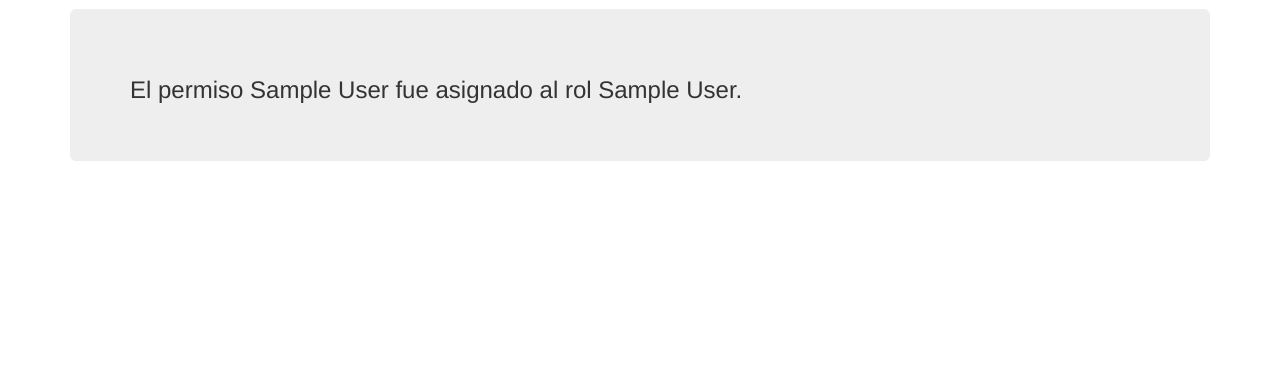
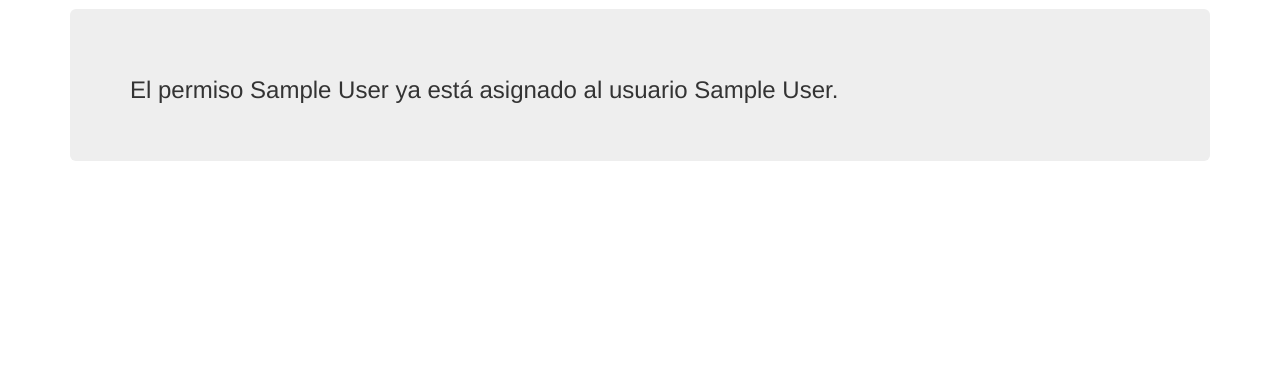
Before and after one commit to 9andresc/proyecto-sap, a Django app: page /administracion/gestion_roles/confirmacion_agregar_permiso/rol/1/1/ in a window 1280 px wide. Shown: the part 51-420 px from the top of the page. Run offline with Django 3.2, Linux system fonts and the light colour scheme; tables that the repository leaves empty hold one stand-in row (values such as "Sample post"); some libraries are stand-ins or nearby versions.

Commit message:
Excepción agregada al intentar agregar el mismo permiso a un rol por segunda vez.

```diff
--- a/sap/administracion/templates/rol/confirmacion_agregar_permiso.html
+++ b/sap/administracion/templates/rol/confirmacion_agregar_permiso.html
@@ -3,7 +3,11 @@
 {% block content %}
 <div class="jumbotron">
 	<div class="bs-example">
-		<h3>El permiso {{ permiso.nombre }} fue asignado al rol {{ rol.nombre }}.</h3>
+		{% if valido %}
+		<h3>El permiso {{ permiso.nombre }} fue asignado al rol {{ rol.nombre }}. </h3>
+		{% else %}
+		<h3>El permiso {{ permiso.nombre }} ya está asignado al usuario {{ rol.nombre }}.</h3>
+		{% endif %}
 	</div>
 </div>
 {% endblock %}
--- a/sap/administracion/views.py
+++ b/sap/administracion/views.py
@@ -192,11 +192,15 @@ def agregar_permiso_view(request, id_rol):
     return render_to_response('rol/agregar_permiso.html', ctx, context_instance=RequestContext(request))
 
 def confirmacion_agregar_permiso_view(request, id_rol, id_permiso):
+    valido = True
     rol = Rol.objects.get(id=id_rol)
     permiso = Permiso.objects.get(id=id_permiso)
-    rol.permisos.add(permiso)
-    rol.save()
-    ctx = {'rol':rol, 'permiso':permiso}
+    if rol.permisos.get(id=id_permiso) == permiso:
+        valido = False
+    if valido:
+        rol.permisos.add(permiso)
+        rol.save()
+    ctx = {'rol':rol, 'permiso':permiso, 'valido':valido}
     return render_to_response('rol/confirmacion_agregar_permiso.html', ctx, context_instance=RequestContext(request))
 
 def quitar_permiso_view(request, id_rol, id_permiso):
```
